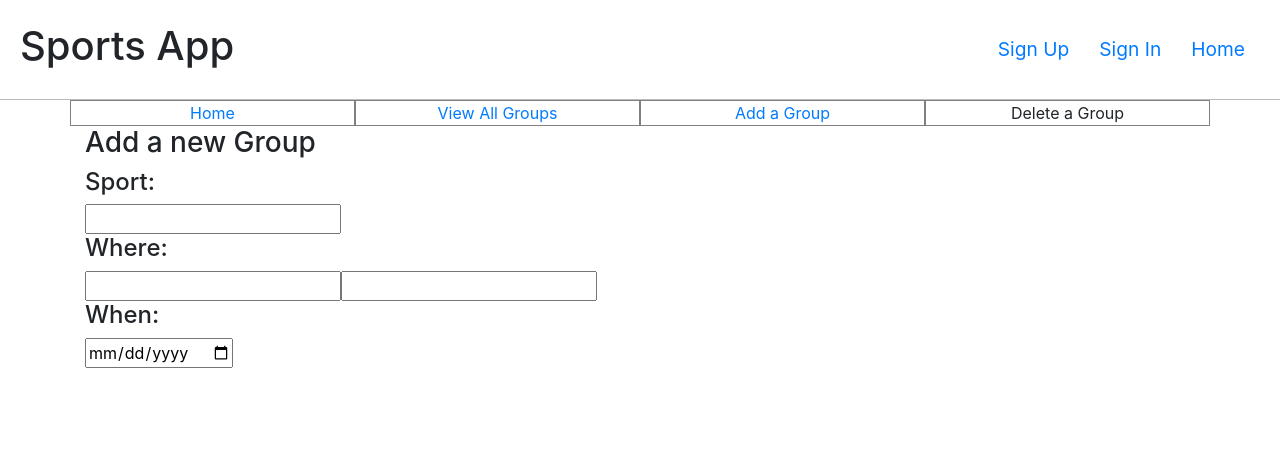
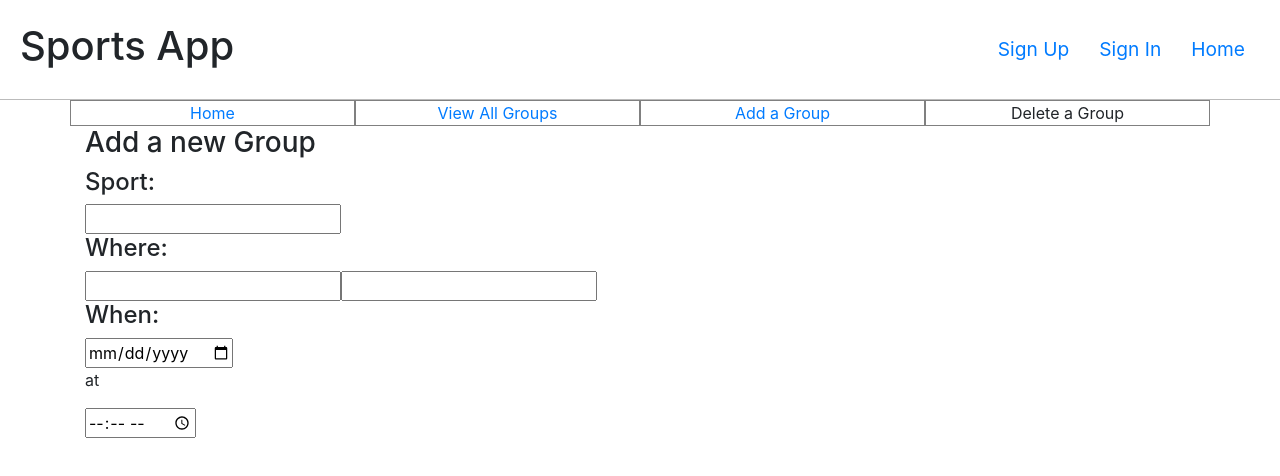
Before and after one commit to cpcurtis1218/Sports-App-Client, a React app: page /#/add-group in a window 1280 px wide. Shown: the top 476 px of the page. Built offline with nearby package versions, Linux system fonts and the light colour scheme.

Commit message:
Add input for time, type='time'

```diff
--- a/src/group-components/AddGroup.js
+++ b/src/group-components/AddGroup.js
@@ -9,7 +9,8 @@ class AddGroup extends Component {
         sport: '',
         city: '',
         state: '',
-        date: ''
+        date: '',
+        time: ''
       }
     }
   }
@@ -21,7 +22,7 @@ class AddGroup extends Component {
   }
 
   render () {
-    const { sport, city, state, date } = this.state.group
+    const { sport, city, state, date, time } = this.state.group
     return (
       <div>
         <h3>Add a new Group</h3>
@@ -33,6 +34,8 @@ class AddGroup extends Component {
           <input required={true} value={state} type='string' name='state' onChange={this.handleChange}/>
           <h4>When:</h4>
           <input required={true} value={date} type='date' name='date' onChange={this.handleChange}/>
+          <p>at</p>
+          <input required={true} value={time} type='time' name='time' onChange={this.handleChange}/>
         </form>
       </div>
     )
```
